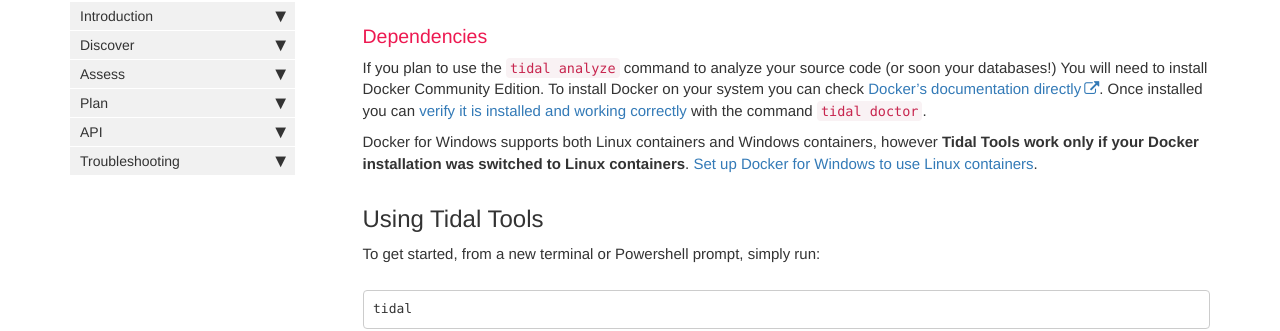
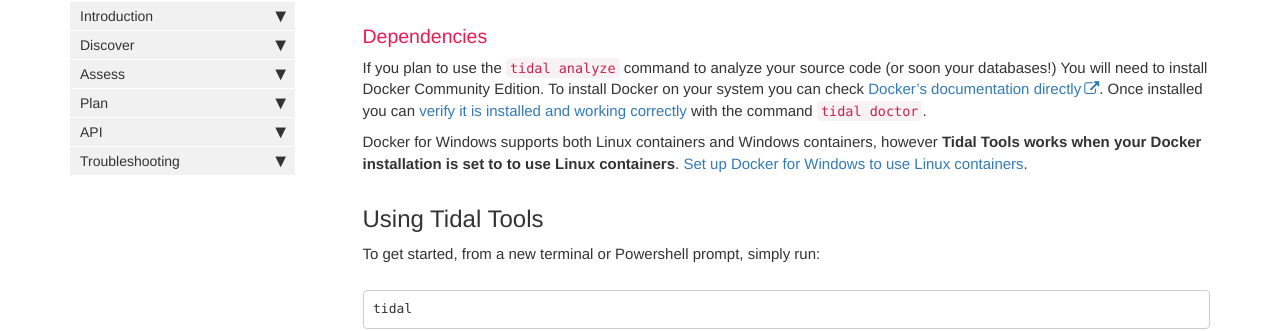
Before and after one commit to tidalmigrations/tidalmigrations.github.io, a Jekyll site: the page built from pages/tidal tools/getstarted.md, in a window 1280 px wide and 900 px high, scrolled down 554 px. Shown: the part 127-458 px from the top of the window. Built offline with Jekyll 4.4.1, drawn with Linux system fonts in a browser that asks for light colours; nearby versions of some CDN libraries; comment, search, counter and statistics services are not loaded.

Commit message:
Update pages/tidal tools/getstarted.md
Co-Authored-By: Philip Rees <philip.rees@tidalmigrations.com>

```diff
--- a/pages/tidal tools/getstarted.md
+++ b/pages/tidal tools/getstarted.md
@@ -19,7 +19,7 @@ Tidal Tools is a cross platform CLI utility that you can use to discover and ana
 
 If you plan to use the `tidal analyze` command to analyze your source code (or soon your databases!) You will need to install Docker Community Edition. To install Docker on your system you can check [Docker's documentation directly](https://docs.docker.com/install/). Once installed you can [verify it is installed and working correctly](/troubleshooting.html) with the command `tidal doctor`.
 
-Docker for Windows supports both Linux containers and Windows containers, however **Tidal Tools work only if your Docker installation was switched to Linux containers**. [Set up Docker for Windows to use Linux containers](/troubleshooting.html#docker-linux-containers).
+Docker for Windows supports both Linux containers and Windows containers, however **Tidal Tools works when your Docker installation is set to to use Linux containers**. [Set up Docker for Windows to use Linux containers](/troubleshooting.html#docker-linux-containers).
 
 ## Using Tidal Tools
 To get started, from a new terminal or Powershell prompt, simply run:
```
